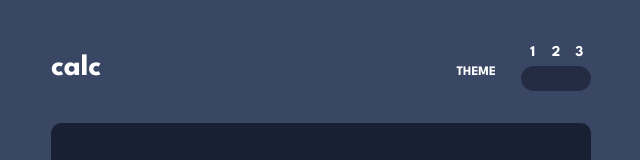
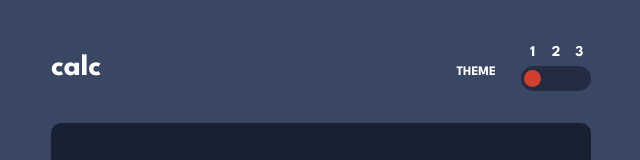
Before and after one commit to paladinescamila/Calculator-App, a React (Create React App) app: page / in a window 1280 px wide. Shown: the top 160 px of the page, without its empty margins (319-959 px from the left). Built offline with nearby package versions, Linux system fonts and the light colour scheme.

Commit message:
Theme switching

```diff
--- a/src/App.scss
+++ b/src/App.scss
@@ -101,6 +101,19 @@ button {
 			-o-border-radius: 50%;
 			align-self: center;
 			justify-self: center;
+			cursor: pointer;
+
+			&:first-child {
+				background-color: $switch-button-1;
+			}
+
+			&:nth-child(2) {
+				background-color: $switch-button-2;
+			}
+
+			&:last-child {
+				background-color: $switch-button-3;
+			}
 		}
 	}
 }
--- a/src/App.tsx
+++ b/src/App.tsx
@@ -3,8 +3,8 @@ import calculate from './utils/calculate';
 import './App.scss';
 
 function App() {
+	// Calculator
 	const [expression, setExpression] = useState<string>('');
-	const [theme, setTheme] = useState<string>('1');
 
 	const pressKey = (key: Key) => {
 		if (/[0-9]/.test(key)) setExpression(expression + key);
@@ -20,6 +20,9 @@ function App() {
 		}
 	};
 
+	// Theme
+	const [theme, setTheme] = useState<number>(1);
+
 	return (
 		<div className={`app-${theme}`}>
 			<div className={`content-${theme}`}>
@@ -34,9 +37,9 @@ function App() {
 								<li>3</li>
 							</ul>
 							<ul className={`switch-buttons-${theme}`}>
-								<li></li>
-								<li></li>
-								<li></li>
+								<li style={{opacity: theme === 1 ? 1 : 0}} onClick={() => setTheme(1)}></li>
+								<li style={{opacity: theme === 2 ? 1 : 0}} onClick={() => setTheme(2)}></li>
+								<li style={{opacity: theme === 3 ? 1 : 0}} onClick={() => setTheme(3)}></li>
 							</ul>
 						</div>
 					</div>
--- a/src/themes.scss
+++ b/src/themes.scss
@@ -1,4 +1,5 @@
 // THEME 1
+$switch-button-1: hsl(6, 63%, 50%);
 
 // Backgrounds
 $background-main-1: hsl(222, 26%, 31%);
@@ -18,6 +19,7 @@ $text-dark-1: hsl(221, 14%, 31%);
 $text-light-1: hsl(0, 0%, 100%);
 
 // THEME 2
+$switch-button-2: hsl(25, 98%, 40%);
 
 // Backgrounds
 $background-main-2: hsl(0, 0%, 90%);
@@ -37,6 +39,7 @@ $text-dark-2: hsl(60, 10%, 19%);
 $text-light-2: hsl(0, 0%, 100%);
 
 // THEME 3
+$switch-button-3: hsl(176, 100%, 44%);
 
 // Backgrounds
 
```
